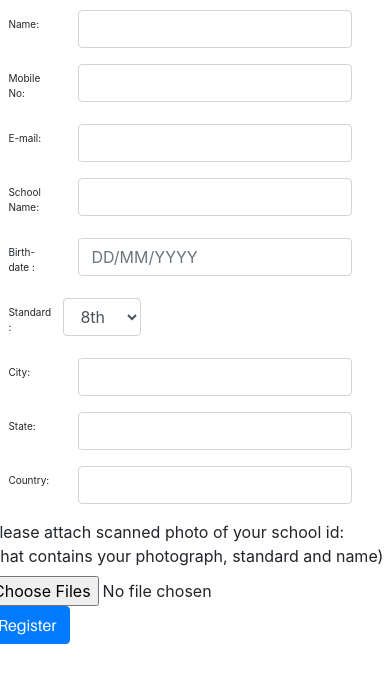
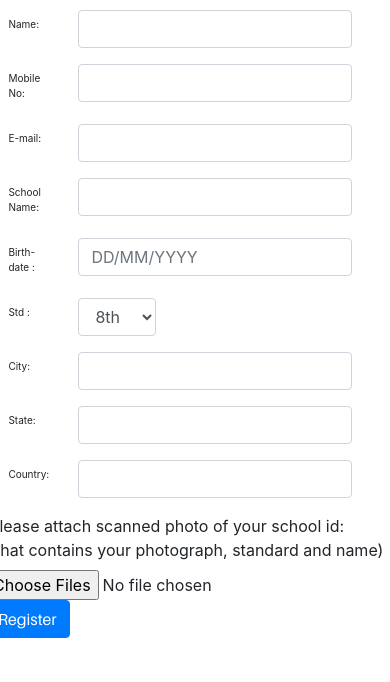
Before and after one commit to IEEE-SB-DAIICT/mindshout-2020, a website: page registration.html in a window 390 px wide. Shown: the part 118-800 px from the top of the page. Drawn offline with nearby package versions, Linux system fonts and the light colour scheme; a script that the page names is missing; some icons are missing.

Commit message:
feat: Make Registration page more responsive

```diff
--- a/registration.html
+++ b/registration.html
@@ -96,7 +96,8 @@
         </div>
       </div>
       <div class="form-group row">
-        <label for="example-email-input" class="col-2 col-form-label">Standard :</label>
+        <label for="example-email-input" class="col-2 col-form-label">Std :</label>
+        <div class="col-5">
           <select class="form-control" id="inputStd" style="width: fit-content;">
             <option value="8th">8th</option>
             <option value="9th">9th</option>
@@ -104,6 +105,7 @@
             <option value="11th">11th</option>
             <option value="12th">12th</option>
           </select>
+        </div>
       </div>
       <div class="form-group row">
         <label for="example-email-input" class="col-2 col-form-label">City:</label>
```
Lines whose indentation alone changed are shown as unchanged.
